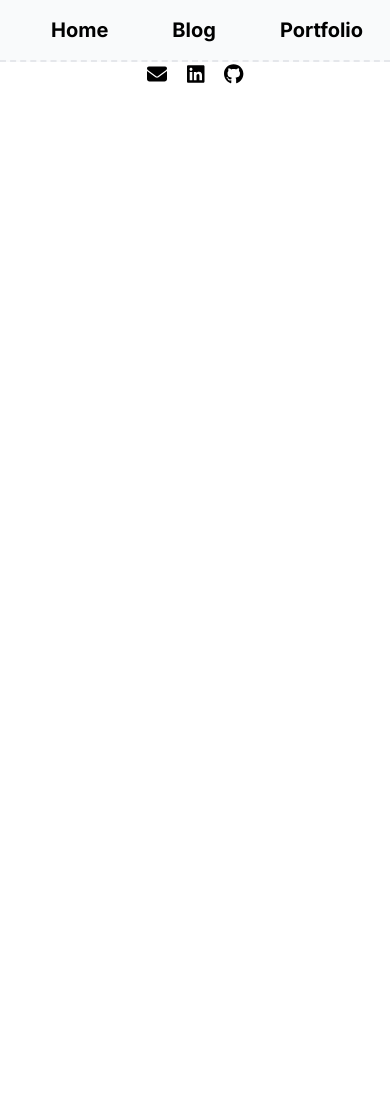
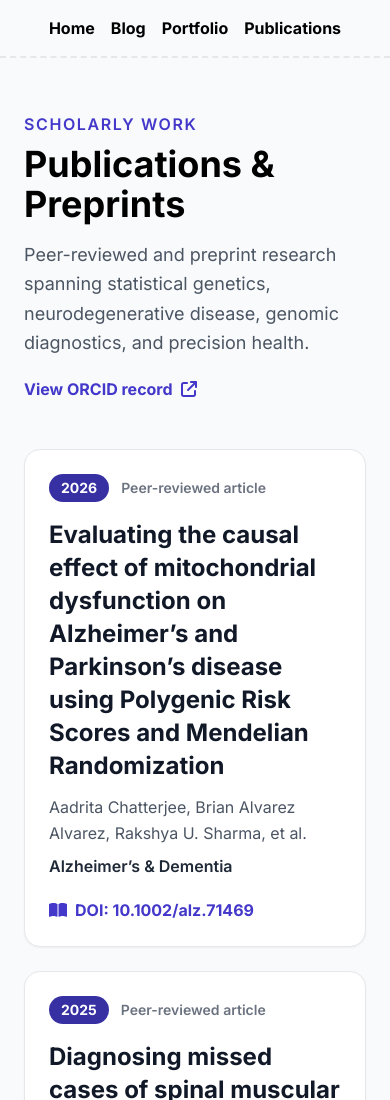
Before and after one commit to codewithrakshya/RakshyaSharma, a React (Create React App) app: page /publications in a window 390 px wide. Shown: the top 1100 px of the page. Before the commit the page ends 844 px from the top, so only its background shows below. Built offline with nearby package versions, Linux system fonts and the light colour scheme.

Commit message:
Expand research portfolio and publications

```diff
--- a/src/App.js
+++ b/src/App.js
@@ -7,6 +7,7 @@ import Blog from "./pages/Blogs/Blog";
 import BlogPost from "./pages/Blogs/BlogPost";
 const Main = lazy(() => import("./pages/main"));
 const Portfolio = lazy(() => import("./pages/Portfolio"));
+const Publications = lazy(() => import("./pages/Publications"));
 const About = lazy(() => import("./pages/About"));
 
 function App() {
@@ -28,6 +29,7 @@ function App() {
             {/* Dynamic route first */}
             <Route path="/blog" element={<Blog />} />
             <Route path="/portfolio" element={<Portfolio />} />
+            <Route path="/publications" element={<Publications />} />
           </Routes>
           <Footer />
         </Suspense>
--- a/src/nav/nav.js
+++ b/src/nav/nav.js
@@ -26,12 +26,12 @@ const Navigation = () => {
     >
       <div className="flex justify-center p-4 ">
         <div className="flex justify-center">
-          <ul className="flex flex-row gap-10">
-            {["home", "blog", "portfolio"].map((link) => (
+          <ul className="flex flex-row gap-4 md:gap-10">
+            {["home", "blog", "portfolio", "publications"].map((link) => (
               <li key={link}>
                 <Link
                   to={link === "home" ? "/" : `/${link}`}
-                  className="pl-6 text-xl font-bold cursor-pointer hover:text-sky-700"
+                  className="text-base font-bold cursor-pointer md:pl-6 md:text-xl hover:text-sky-700"
                 >
                   {link.charAt(0).toUpperCase() + link.slice(1)}
                 </Link>
--- a/src/pages/Blogs/HarmonizingBiomedicalData.js
+++ b/src/pages/Blogs/HarmonizingBiomedicalData.js
@@ -21,7 +21,7 @@ const HarmonizingBiomedicalData = () => {
 
         <aside className="p-6 border border-indigo-200 bg-indigo-50 rounded-2xl">
           <h2 className="text-xl font-bold text-indigo-950">
-            What I emphasize in interviews
+            Applied perspective
           </h2>
           <ul className="mt-3 space-y-2 list-disc list-inside text-indigo-950">
             <li>I have harmonized and validated more than 30 heterogeneous datasets.</li>
--- a/src/pages/Blogs/MendelianRandomization.js
+++ b/src/pages/Blogs/MendelianRandomization.js
@@ -25,7 +25,7 @@ const MendelianRandomization = () => (
     category="Genetic Epidemiology"
     title="Mendelian Randomization: From Association to Causal Evidence"
     introduction="Observational associations do not automatically establish causality. Mendelian randomization uses genetic instruments to ask whether an exposure may causally influence an outcome, while making assumptions that must be examined carefully."
-    interviewTakeaways={[
+    keyTakeaways={[
       "I can distinguish association from causal evidence and state the assumptions clearly.",
       "I prioritize harmonization, instrument quality, and sensitivity analysis before interpretation.",
       "I communicate uncertainty rather than treating a single estimate as definitive.",
--- a/src/pages/Blogs/PolygenicRiskScores.js
+++ b/src/pages/Blogs/PolygenicRiskScores.js
@@ -25,7 +25,7 @@ const PolygenicRiskScores = () => (
     category="Statistical Genetics"
     title="Understanding Polygenic Risk Scores"
     introduction="Complex traits are influenced by many genetic variants, each usually contributing a small amount. Polygenic risk scores summarize those distributed effects into one measure, but producing a reliable score requires careful data preparation, modeling, and validation."
-    interviewTakeaways={[
+    keyTakeaways={[
       "I connect statistical methodology to careful allele alignment, quality control, and validation.",
       "I can explain why linkage disequilibrium and population differences affect PRS performance.",
       "I treat responsible interpretation as part of the analytical workflow.",
--- a/src/pages/Blogs/ReproducibleWorkflows.js
+++ b/src/pages/Blogs/ReproducibleWorkflows.js
@@ -21,7 +21,7 @@ const ReproducibleWorkflows = () => {
 
         <aside className="p-6 border border-indigo-200 bg-indigo-50 rounded-2xl">
           <h2 className="text-xl font-bold text-indigo-950">
-            What I emphasize in interviews
+            Applied perspective
           </h2>
           <ul className="mt-3 space-y-2 list-disc list-inside text-indigo-950">
             <li>I make analytical dependencies and parameters explicit.</li>
--- a/src/pages/Blogs/SnakemakeOnHPC.js
+++ b/src/pages/Blogs/SnakemakeOnHPC.js
@@ -25,7 +25,7 @@ const SnakemakeOnHPC = () => (
     category="Research Computing"
     title="Running Snakemake Workflows on HPC"
     introduction="High-performance computing makes it possible to process large biomedical datasets, but a shared cluster adds scheduling, storage, and environment-management concerns. Snakemake provides a useful boundary between the scientific workflow and the system that executes it."
-    interviewTakeaways={[
+    keyTakeaways={[
       "I design workflows around explicit dependencies, resources, and reproducible environments.",
       "I understand how cluster schedulers, shared storage, and failure recovery affect scientific pipelines.",
       "I focus on maintainable infrastructure that collaborators can rerun and audit.",
--- a/src/pages/Home.js
+++ b/src/pages/Home.js
@@ -57,12 +57,12 @@ const Home = () => {
       <div className="flex gap-4 mt-4">
         {/* Resume Button */}
         <motion.a
-          href="/RakshyaSharma_resume.pdf"
+          href="/Rakshya_Sharma_CV.pdf"
           target="_blank"
           rel="noopener noreferrer"
           className="flex items-center px-4 py-2 font-bold transition transform border-2 border-black rounded-3xl hover:scale-110"
         >
-          Resume <FontAwesomeIcon icon={faDownload} className="ml-2" />
+          CV <FontAwesomeIcon icon={faDownload} className="ml-2" />
         </motion.a>
 
         {/* Contact Button */}
--- /dev/null
+++ b/src/pages/Publications.js
@@ -0,0 +1,128 @@
+import React from "react";
+import { FontAwesomeIcon } from "@fortawesome/react-fontawesome";
+import {
+  faArrowUpRightFromSquare,
+  faBookOpen,
+} from "@fortawesome/free-solid-svg-icons";
+
+const publications = [
+  {
+    year: "2026",
+    type: "Peer-reviewed article",
+    title:
+      "Evaluating the causal effect of mitochondrial dysfunction on Alzheimer’s and Parkinson’s disease using Polygenic Risk Scores and Mendelian Randomization",
+    authors:
+      "Aadrita Chatterjee, Brian Alvarez Alvarez, Rakshya U. Sharma, et al.",
+    journal: "Alzheimer’s & Dementia",
+    url: "https://doi.org/10.1002/alz.71469",
+    doi: "10.1002/alz.71469",
+  },
+  {
+    year: "2025",
+    type: "Peer-reviewed article",
+    title:
+      "Diagnosing missed cases of spinal muscular atrophy in genome, exome, and panel sequencing data sets",
+    authors: "Ben Weisburd, Rakshya Sharma, Villem Pata, et al.",
+    journal: "Genetics in Medicine",
+    url: "https://doi.org/10.1016/j.gim.2024.101336",
+    doi: "10.1016/j.gim.2024.101336",
+  },
+  {
+    year: "2025",
+    type: "Preprint",
+    title:
+      "Integrative effects of Telomere Length, Epigenetic Age, and Mitochondrial DNA abundance in Alzheimer’s Disease",
+    authors: "Shea J. Andrews, Rakshya U. Sharma, Brendan A. Mitchell, et al.",
+    journal: "medRxiv",
+    url: "https://doi.org/10.1101/2025.07.16.25331683",
+    doi: "10.1101/2025.07.16.25331683",
+  },
+  {
+    year: "2025",
+    type: "Article",
+    title:
+      "Toward Personalized Medicine in AD/ADRD Through Genetic-Exposome Dementia Risk Assessments",
+    authors:
+      "Paulina Tolosa-Tort, Meri Okorie, Aadrita Chatterjee, Ana I. Borieu, Rakshya U. Sharma, and Shea J. Andrews",
+    journal: "npj Dementia",
+  },
+];
+
+const Publications = () => {
+  return (
+    <main className="min-h-screen px-6 pt-28 pb-20 bg-gray-50">
+      <div className="max-w-5xl mx-auto">
+        <div className="max-w-3xl">
+          <p className="font-semibold tracking-widest text-indigo-700 uppercase">
+            Scholarly work
+          </p>
+          <h1 className="mt-2 text-4xl font-bold md:text-5xl">
+            Publications & Preprints
+          </h1>
+          <p className="mt-4 text-lg leading-relaxed text-gray-600">
+            Peer-reviewed and preprint research spanning statistical genetics,
+            neurodegenerative disease, genomic diagnostics, and precision
+            health.
+          </p>
+          <a
+            href="https://orcid.org/0000-0002-7026-6598"
+            target="_blank"
+            rel="noopener noreferrer"
+            className="inline-flex items-center mt-5 font-bold text-indigo-700 hover:text-indigo-900"
+          >
+            View ORCID record
+            <FontAwesomeIcon
+              icon={faArrowUpRightFromSquare}
+              className="ml-2"
+            />
+          </a>
+        </div>
+
+        <div className="mt-12 space-y-6">
+          {publications.map((publication) => (
+            <article
+              key={publication.title}
+              className="p-6 bg-white border border-gray-200 shadow-sm md:p-8 rounded-2xl"
+            >
+              <div className="flex flex-wrap items-center gap-3">
+                <span className="px-3 py-1 text-sm font-bold text-white bg-indigo-800 rounded-full">
+                  {publication.year}
+                </span>
+                <span className="text-sm font-semibold text-gray-500">
+                  {publication.type}
+                </span>
+              </div>
+              <h2 className="mt-4 text-2xl font-bold leading-snug text-gray-900">
+                {publication.title}
+              </h2>
+              <p className="mt-3 leading-relaxed text-gray-600">
+                {publication.authors}
+              </p>
+              <p className="mt-2 font-semibold text-gray-800">
+                {publication.journal}
+              </p>
+              {publication.url ? (
+                <a
+                  href={publication.url}
+                  target="_blank"
+                  rel="noopener noreferrer"
+                  className="inline-flex items-center mt-5 font-bold text-indigo-700 hover:text-indigo-900"
+                >
+                  <FontAwesomeIcon icon={faBookOpen} className="mr-2" />
+                  DOI: {publication.doi}
+                </a>
+              ) : (
+                <p className="mt-5 text-sm italic text-gray-500">
+                  Citation listed in the CV; a public article link was not
+                  provided.
+                </p>
+              )}
+            </article>
+          ))}
+        </div>
+      </div>
+    </main>
+  );
+};
+
+export default Publications;
```
Also changed, not shown: src/pages/About.js (+12 -2 lines), src/pages/Blogs/Blog.js (+4 -4 lines), src/pages/Blogs/BlogArticle.js (+4 -4 lines), 2 other files (tests, documents, lock files or other folders).
